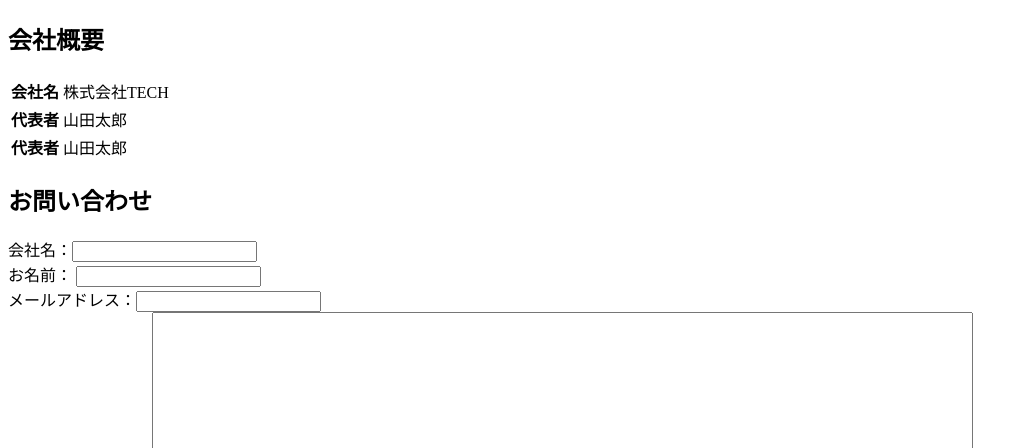
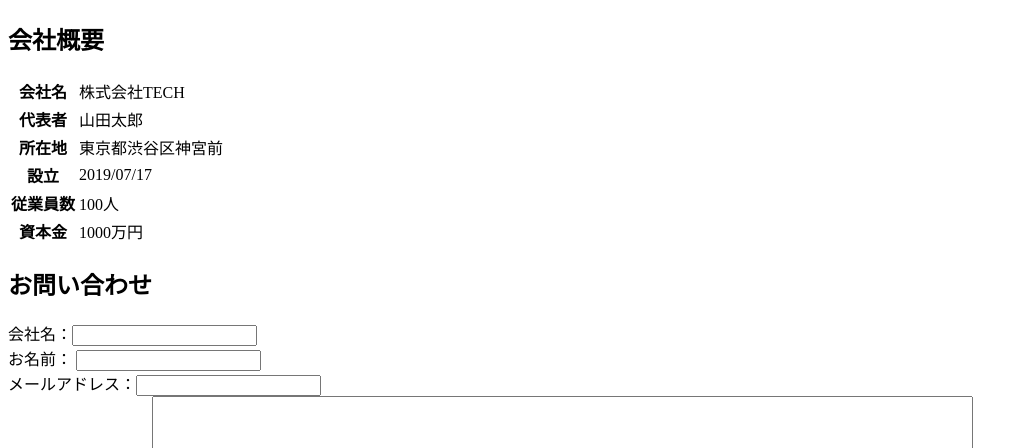
Before and after one commit to azuma2/css2, a plain HTML site: page 20220306azuma.html in a window 1280 px wide. Shown: the part 652-1100 px from the top of the page, without its empty margins (0-1028 px from the left). Drawn offline with Linux system fonts and the light colour scheme.

Commit message:
first-commi5t

```diff
--- a/20220306azuma.html
+++ b/20220306azuma.html
@@ -36,9 +36,21 @@
         <th>代表者</th>
         <td>山田太郎</td>
       </tr>
-        <tr>
-        <th>代表者</th>
-        <td>山田太郎</td>
+      <tr>
+        <th>所在地</th>
+        <td>東京都渋谷区神宮前</td>
+      </tr>
+      <tr>
+        <th>設立</th>
+        <td>2019/07/17</td>
+      </tr>
+      <tr>
+        <th>従業員数</th>
+        <td>100人</td>
+      </tr>
+      <tr>
+        <th>資本金</th>
+        <td>1000万円</td>
       </tr>
     </table>
 
```
